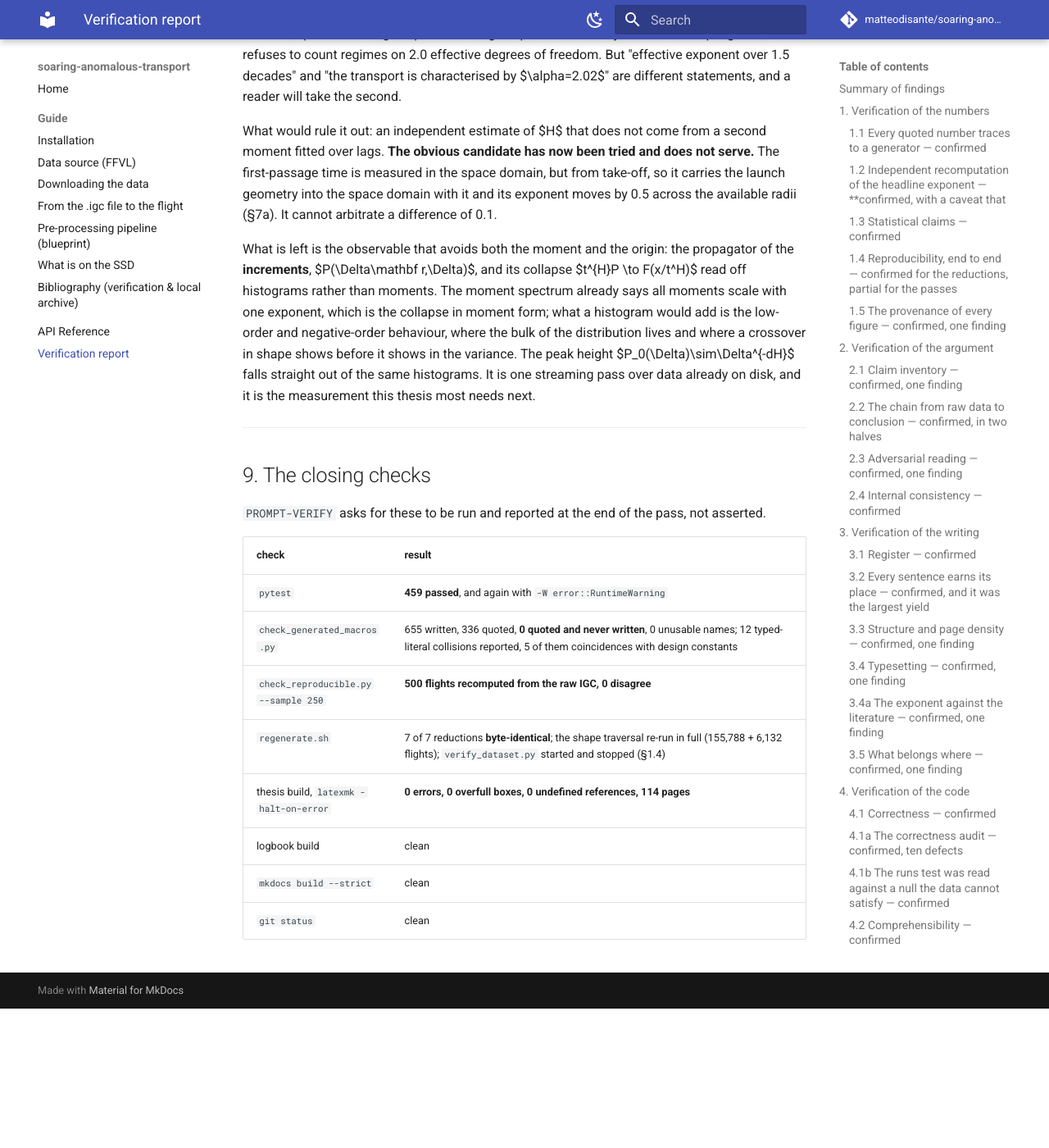
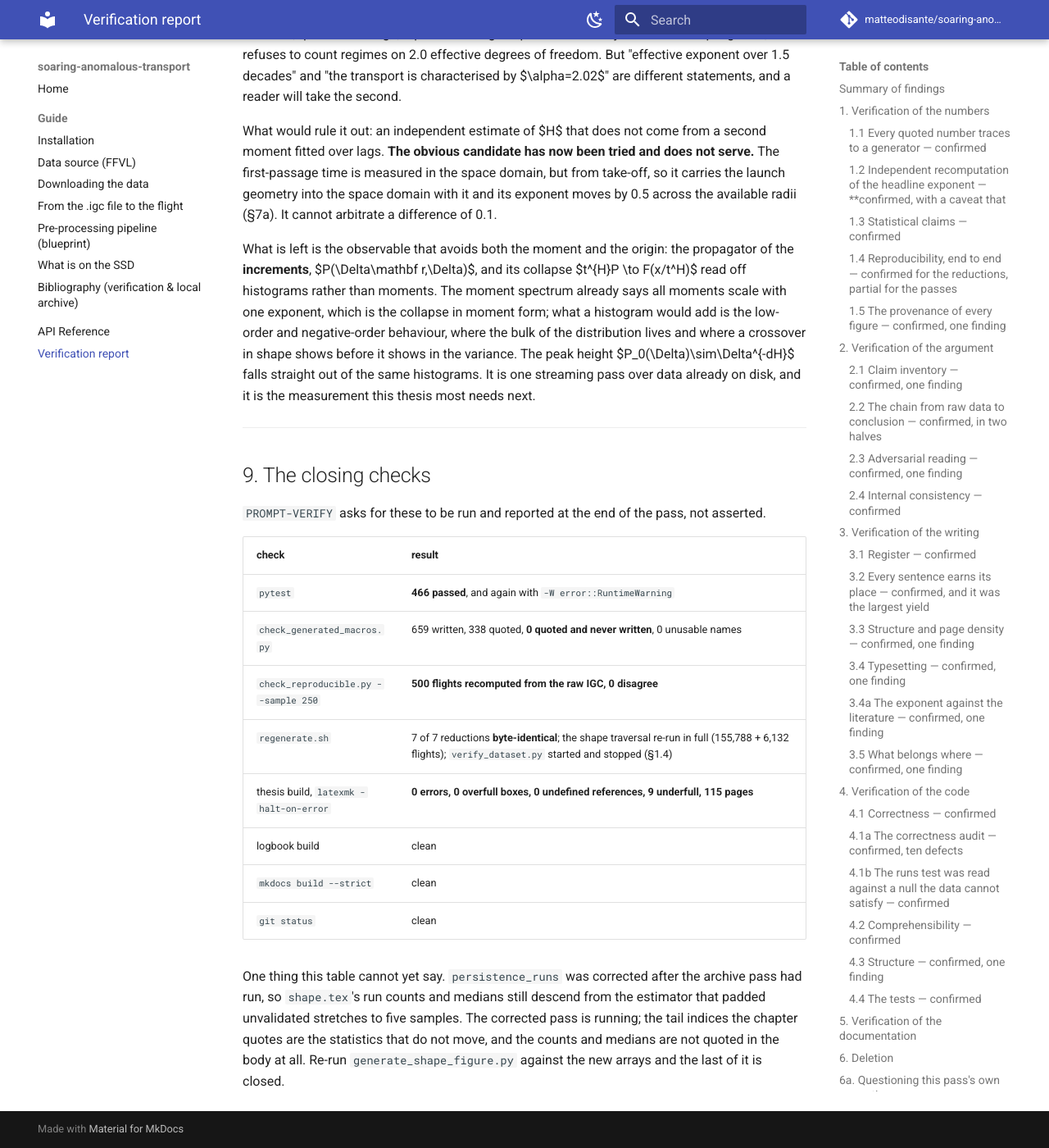
Before and after one commit to matteodisante/soaring-anomalous-transport, an MkDocs documentation site: the page built from docs/VERIFICATION-REPORT.md, in a window 1280 px wide and 1400 px high, scrolled down 16007 px. Shown: the whole window at 82% size. Built offline with MkDocs 1.6.1 and Material for MkDocs 9.7.7, drawn with Linux system fonts in a browser that asks for light colours; comment, search, counter and statistics services are not loaded; before the commit the page ends 17237 px from its top, so only the background shows below that.

Commit message:
docs: the closing checks, and the one thing still outstanding
466 tests, 659 macros with none quoted-and-never-written, a 115-page build with zero errors,
zero overfull boxes and zero undefined references, and a clean strict docs build.

Stated rather than implied: persistence_runs was corrected after the archive pass had run,
so shape.tex's run counts and medians still come from the estimator that padded unvalidated
stretches. The corrected pass is running. The tail indices the chapter quotes are exactly the
statistics that do not move, and the counts and medians are not quoted in the body.

```diff
--- a/docs/VERIFICATION-REPORT.md
+++ b/docs/VERIFICATION-REPORT.md
@@ -597,11 +597,18 @@
 
 | check | result |
 |---|---|
-| `pytest` | **459 passed**, and again with `-W error::RuntimeWarning` |
-| `check_generated_macros.py` | 655 written, 336 quoted, **0 quoted and never written**, 0 unusable names; 12 typed-literal collisions reported, 5 of them coincidences with design constants |
+| `pytest` | **466 passed**, and again with `-W error::RuntimeWarning` |
+| `check_generated_macros.py` | 659 written, 338 quoted, **0 quoted and never written**, 0 unusable names |
 | `check_reproducible.py --sample 250` | **500 flights recomputed from the raw IGC, 0 disagree** |
 | `regenerate.sh` | 7 of 7 reductions **byte-identical**; the shape traversal re-run in full (155,788 + 6,132 flights); `verify_dataset.py` started and stopped (§1.4) |
-| thesis build, `latexmk -halt-on-error` | **0 errors, 0 overfull boxes, 0 undefined references, 114 pages** |
+| thesis build, `latexmk -halt-on-error` | **0 errors, 0 overfull boxes, 0 undefined references, 9 underfull, 115 pages** |
 | logbook build | clean |
 | `mkdocs build --strict` | clean |
 | `git status` | clean |
+
+One thing this table cannot yet say. `persistence_runs` was corrected after the archive pass
+had run, so `shape.tex`'s run counts and medians still descend from the estimator that padded
+unvalidated stretches to five samples. The corrected pass is running; the tail indices the
+chapter quotes are the statistics that do not move, and the counts and medians are not quoted
+in the body at all. Re-run `generate_shape_figure.py` against the new arrays and the last of
+it is closed.
```
Also changed, not shown: 2 other files.
